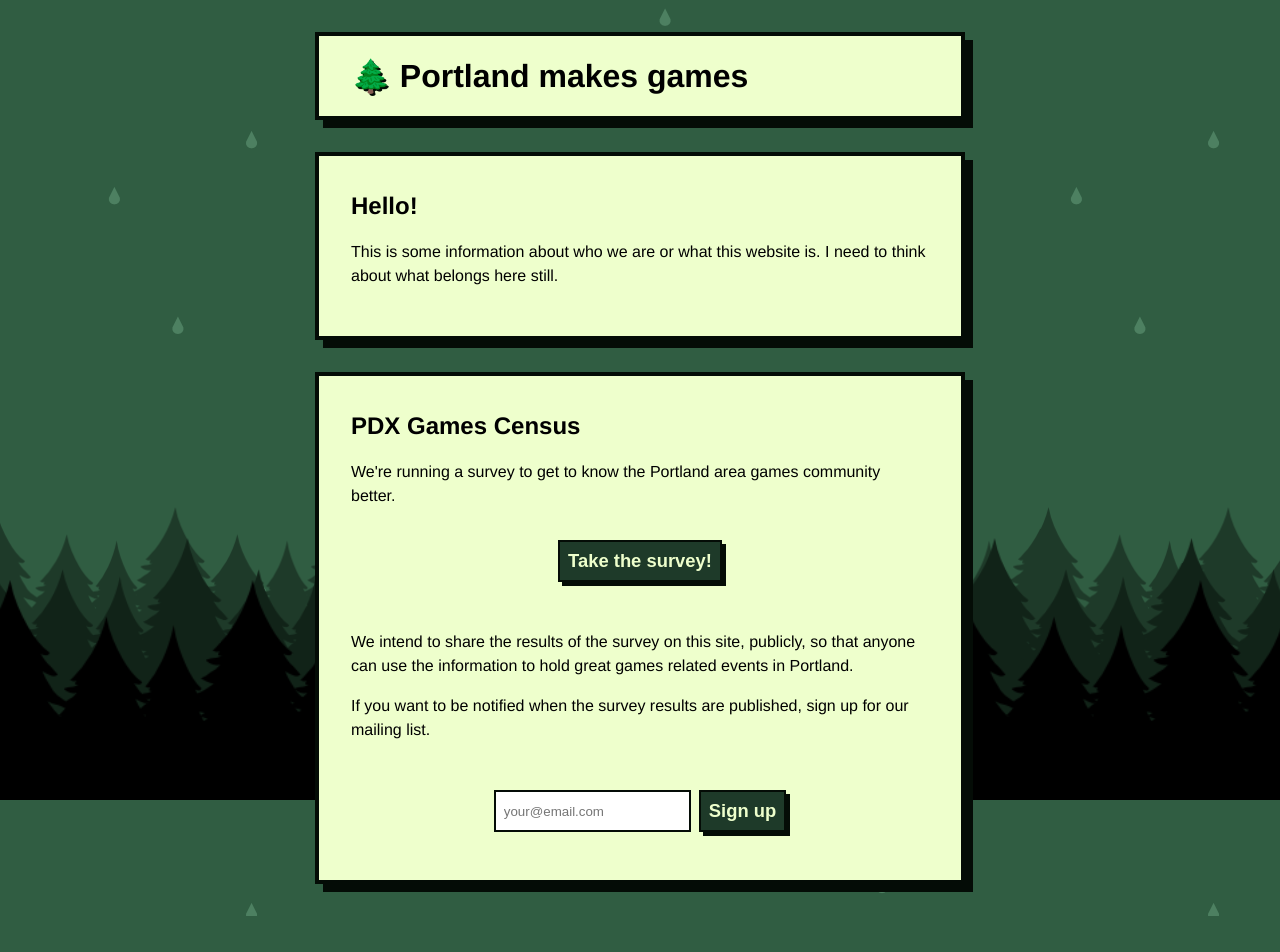
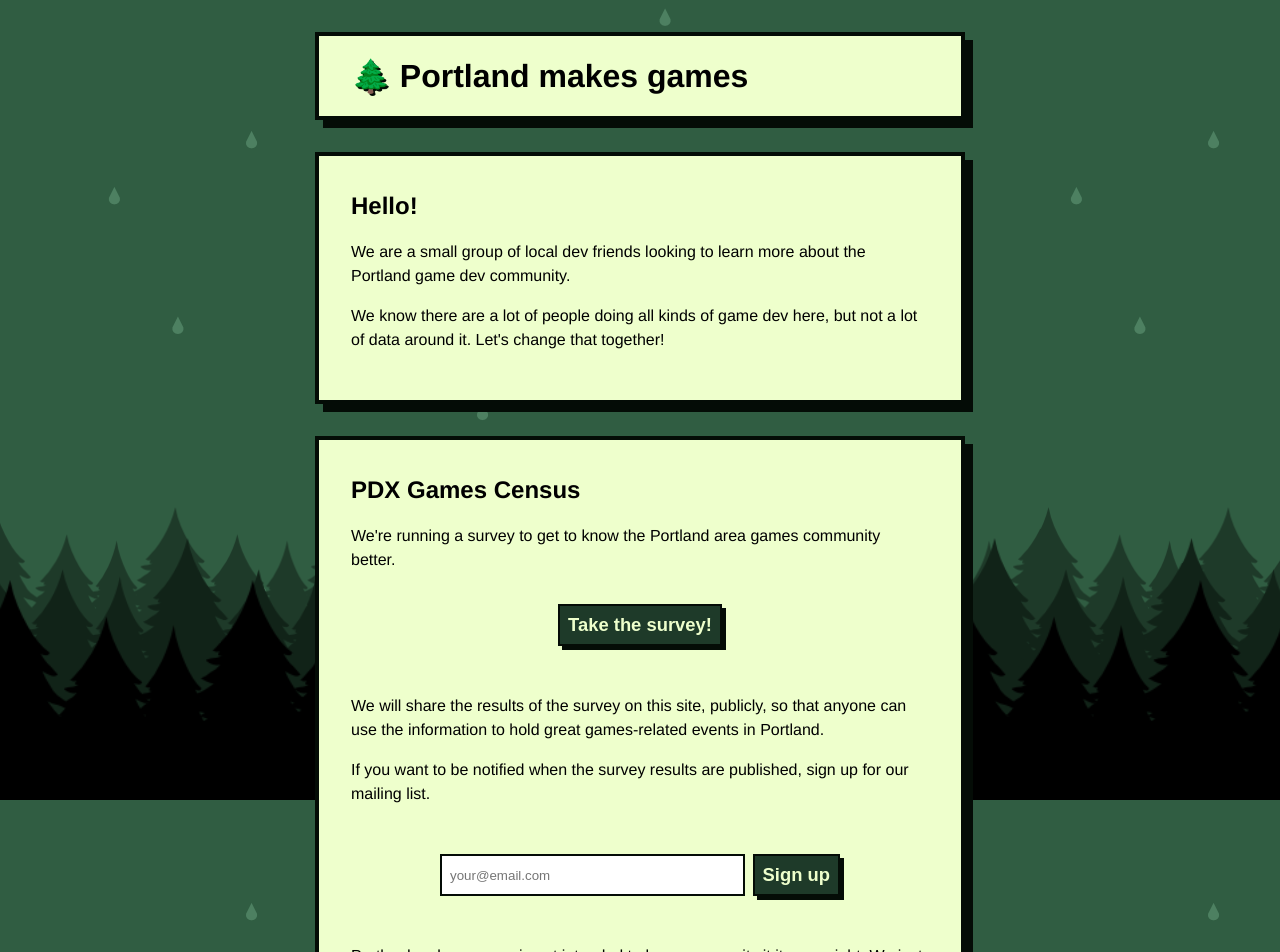
Before and after one commit to rmkubik/pdx-makes-games, a React (Vite) app: page / in a window 1280 px wide. Shown: the top 952 px of the page. Before the commit the page ends 916 px from the top, so only its background shows below. Built offline with nearby package versions, Linux system fonts and the light colour scheme.

Commit message:
Update content

```diff
--- a/src/components/App.tsx
+++ b/src/components/App.tsx
@@ -57,8 +57,12 @@ export const App = () => {
         <Section>
           <h2>Hello!</h2>
           <p>
-            This is some information about who we are or what this website is. I
-            need to think about what belongs here still.
+            We are a small group of local dev friends looking to learn more
+            about the Portland game dev community.
+          </p>
+          <p>
+            We know there are a lot of people doing all kinds of game dev here,
+            but not a lot of data around it. Let's change that together!
           </p>
         </Section>
         <Section>
@@ -79,8 +83,8 @@ export const App = () => {
             <Button onClick={console.log}>Take the survey!</Button>
           </div>
           <p>
-            We intend to share the results of the survey on this site, publicly,
-            so that anyone can use the information to hold great games related
+            We will share the results of the survey on this site, publicly, so
+            that anyone can use the information to hold great games-related
             events in Portland.
           </p>
           <p>
@@ -90,19 +94,30 @@ export const App = () => {
           <div
             style={{
               display: "flex",
-              flexDirection: "column",
-              alignItems: "center",
+              flexDirection: "row",
+              justifyContent: "center",
               marginTop: "3rem",
-              marginBottom: "1rem",
+              marginBottom: "3rem",
             }}
           >
             <div
-              style={{ display: "flex", gap: "0.5rem", flexDirection: "row" }}
+              style={{
+                display: "flex",
+                gap: "0.5rem",
+                flexDirection: "row",
+                flex: "1",
+                maxWidth: "400px",
+              }}
             >
               <TextInput placeholder="your@email.com" style={{ flex: "1" }} />
               <Button onClick={console.log}>Sign up</Button>
             </div>
           </div>
+          <p style={{ marginBottom: 0 }}>
+            Portland makes games is not intended to be a community it its own
+            right. We just want to share data to facilitate organizing in
+            Portland. We hope you find it useful!
+          </p>
         </Section>
       </main>
       <div
```
